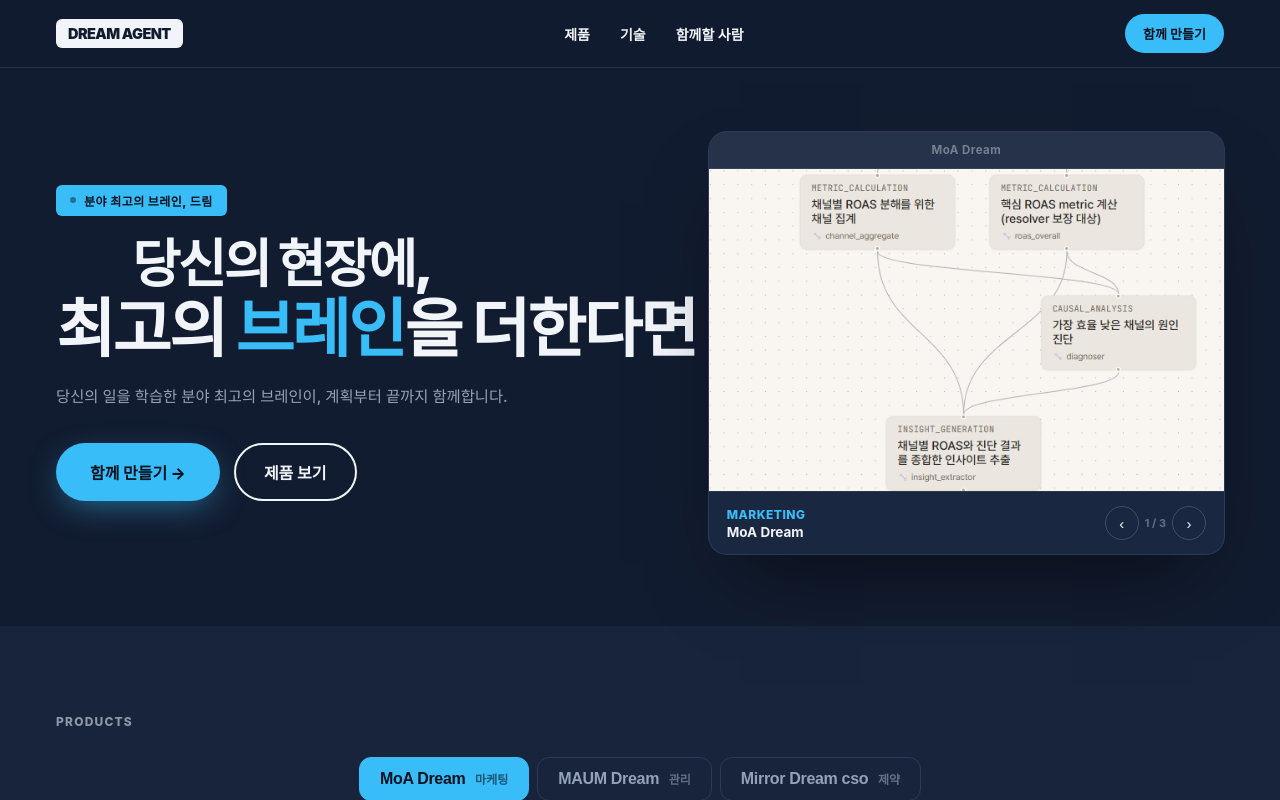
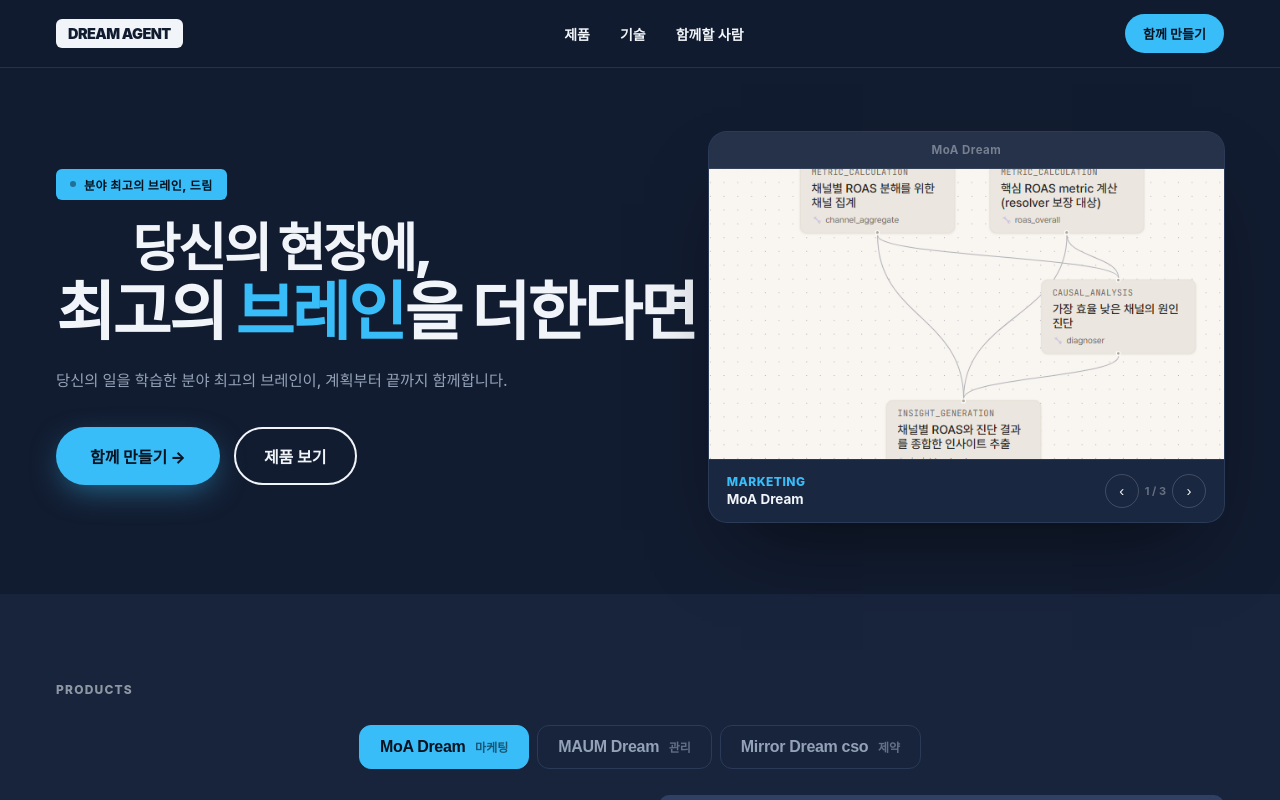
Before and after one commit to gobokuku82/homedemo, a Next.js app: page / in a window 1280 px wide. Shown: the top 800 px of the page. Built offline with nearby package versions, Linux system fonts and the light colour scheme; a web font is replaced by a local one.

Commit message:
fix(frontend): 히어로 제품 프레임 비율 16/10 → 16/9 (위아래 슬림)

```diff
--- a/components/sections/BoldHero.tsx
+++ b/components/sections/BoldHero.tsx
@@ -170,7 +170,7 @@
             <div
               style={{
                 background: "#16181E",
-                aspectRatio: "16/10",
+                aspectRatio: "16/9",
                 position: "relative",
                 overflow: "hidden",
               }}
```
